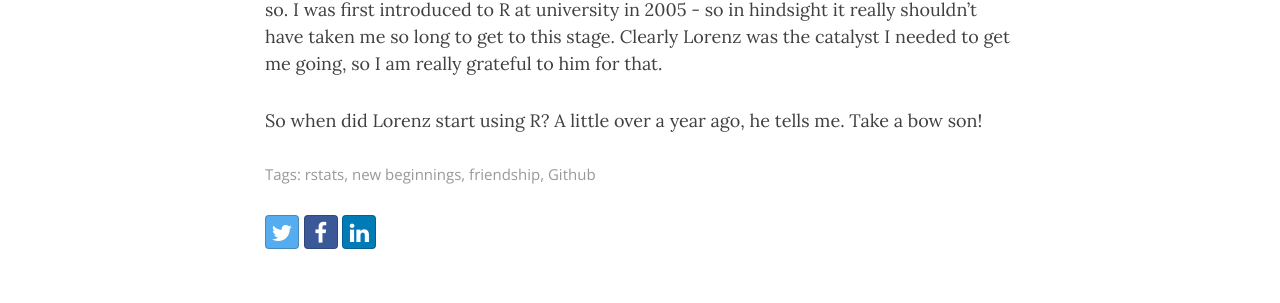
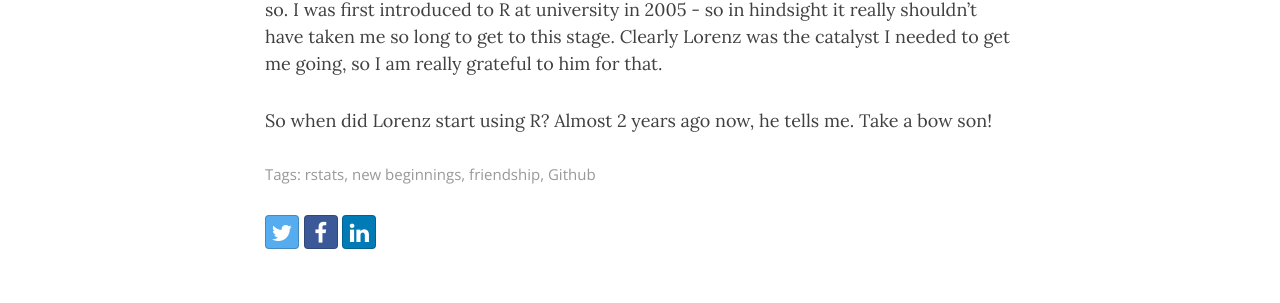
Before and after one commit to jonmcalder/jonmcalder.github.io, a Jekyll site: the page built from _posts/2016-12-08-breaking-the-silence.md, in a window 1280 px wide and 900 px high, scrolled down 1873 px. Shown: the part 297-600 px from the top of the window. Built offline with Jekyll 4.4.1, drawn with Linux system fonts in a browser that asks for light colours; nearby versions of some CDN libraries; comment, search, counter and statistics services are not loaded.

Commit message:
Correct R start time

```diff
--- a/_posts/2016-12-08-breaking-the-silence.md
+++ b/_posts/2016-12-08-breaking-the-silence.md
@@ -60,5 +60,4 @@ R at university in 2005 - so in hindsight it really shouldn't have taken me so
 long to get to this stage. Clearly Lorenz was the catalyst I needed to get me
 going, so I am really grateful to him for that.
 
-So when did Lorenz start using R? A little over a year ago, he tells me. Take a
-bow son!
+So when did Lorenz start using R? Almost 2 years ago now, he tells me. Take a bow son!
```
